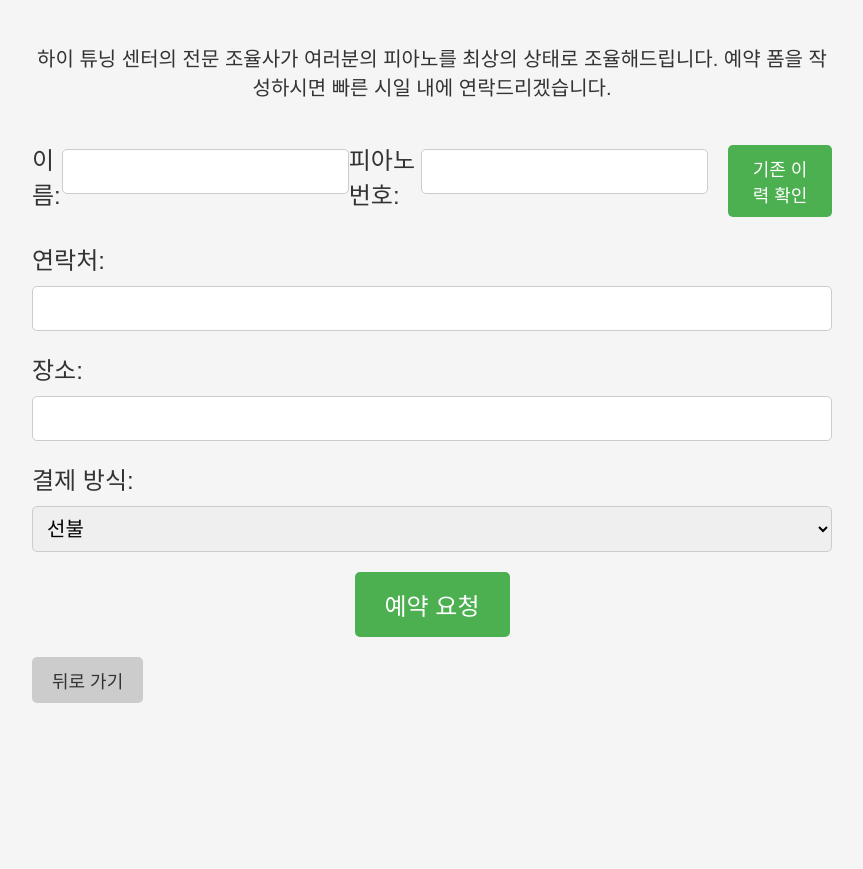
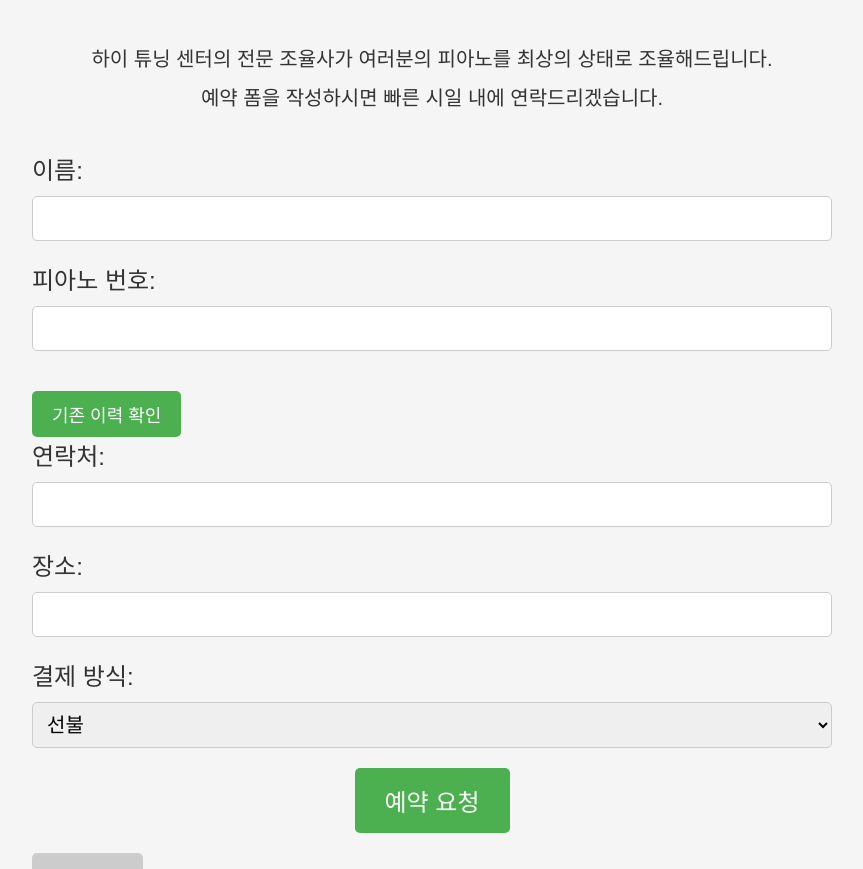
Before and after one commit to dsong831/Python, a Flask app: page /reservation in a window 1280 px wide. Shown: the part 473-1342 px from the top of the page, without its empty margins (208-1071 px from the left). Before the commit the page ends 1176 px from the top, so only its background shows below. Run offline with Flask 3, Linux system fonts and the light colour scheme.

Commit message:
reservation.html 업데이트

```diff
--- a/templates/reservation.html
+++ b/templates/reservation.html
@@ -35,20 +35,16 @@
             border-radius: 5px;
             border: 1px solid #ccc;
         }
-        .customer-info {
-            display: flex;
-            align-items: center;
-            margin-bottom: 20px;
-        }
         .history-btn {
             font-size: 18px;
             padding: 10px 20px;
-            margin-left: 20px;
+            margin-top: 20px;
             border-radius: 5px;
             border: none;
             background-color: #4CAF50;
             color: white;
             cursor: pointer;
+            align-self: flex-start;
         }
         .submit-btn {
             font-size: 24px;
@@ -83,6 +79,9 @@
             text-align: center;
             font-size: 20px;
             margin-bottom: 40px;
+        }
+        .description p {
+            margin: 10px 0;
         }
 
         @media (max-width: 768px) {
@@ -120,16 +119,15 @@
             <img src="{{ url_for('static', filename='reservation.jpg') }}" alt="Reservation Image">
         </div>
         <div class="description">
-            <p>하이 튜닝 센터의 전문 조율사가 여러분의 피아노를 최상의 상태로 조율해드립니다. 예약 폼을 작성하시면 빠른 시일 내에 연락드리겠습니다.</p>
+            <p>하이 튜닝 센터의 전문 조율사가 여러분의 피아노를 최상의 상태로 조율해드립니다.</p>
+            <p>예약 폼을 작성하시면 빠른 시일 내에 연락드리겠습니다.</p>
         </div>
         <form>
-            <div class="customer-info">
-                <label for="name">이름:</label>
-                <input type="text" id="name" name="name" required>
-                <label for="piano_number">피아노 번호:</label>
-                <input type="number" id="piano_number" name="piano_number" required>
-                <button type="button" class="history-btn">기존 이력 확인</button>
-            </div>
+            <label for="name">이름:</label>
+            <input type="text" id="name" name="name" required>
+            <label for="piano_number">피아노 번호:</label>
+            <input type="number" id="piano_number" name="piano_number" required>
+            <button type="button" class="history-btn">기존 이력 확인</button>
             <label for="phone">연락처:</label>
             <input type="tel" id="phone" name="phone" required>
             <label for="location">장소:</label>
```
